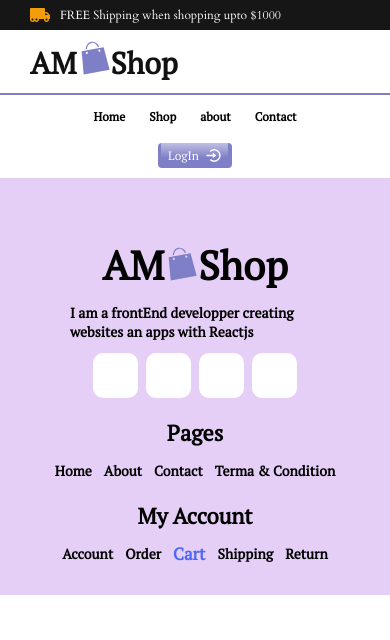
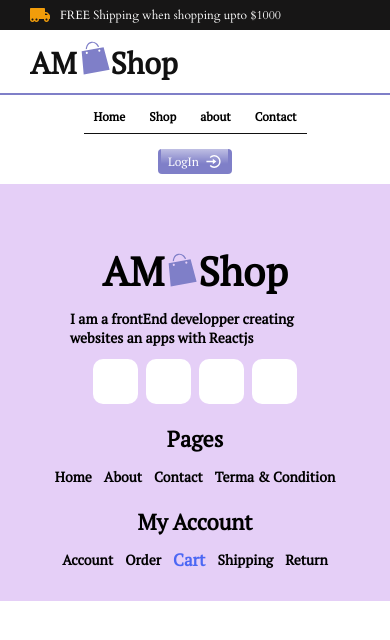
Before and after one commit to Oualid-Amzil/am_shop, a React (Create React App) app: page /cart in a window 390 px wide. Shown: the top 640 px of the page. Built offline with nearby package versions, Linux system fonts and the light colour scheme; some icons are missing.

Commit message:
add border bottom to nav for 400px screen

```diff
--- a/src/component/Nav.css
+++ b/src/component/Nav.css
@@ -128,4 +128,9 @@
     flex-direction: column;
     gap: 15px;
   }
+
+  .nav__list {
+    padding-bottom: 5px;
+    border-bottom: 1px solid #111;
+  }
 }
```
